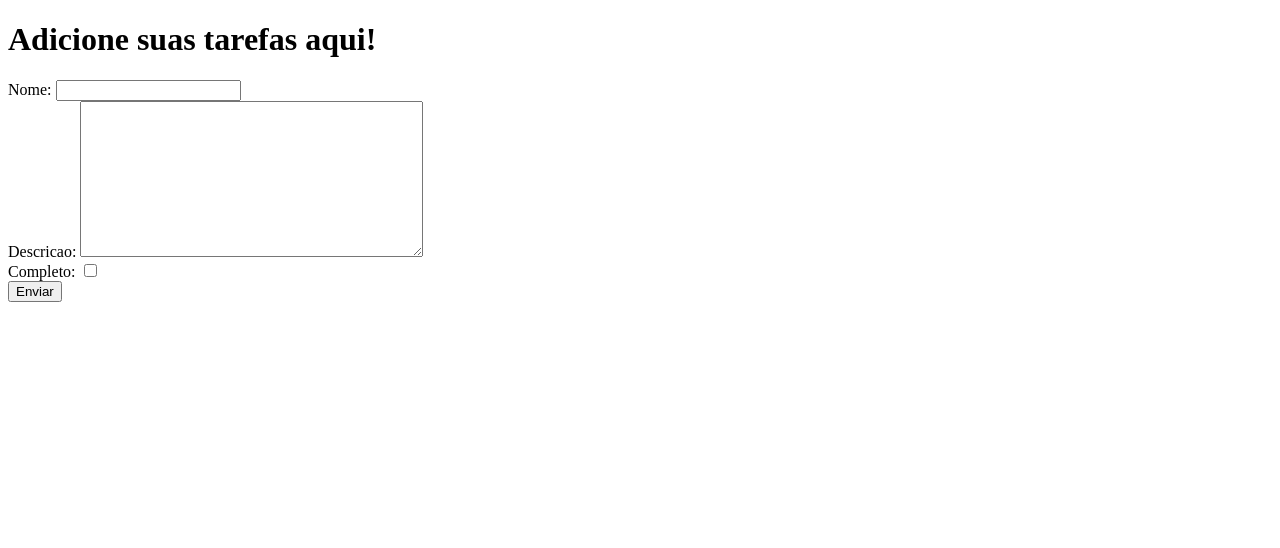
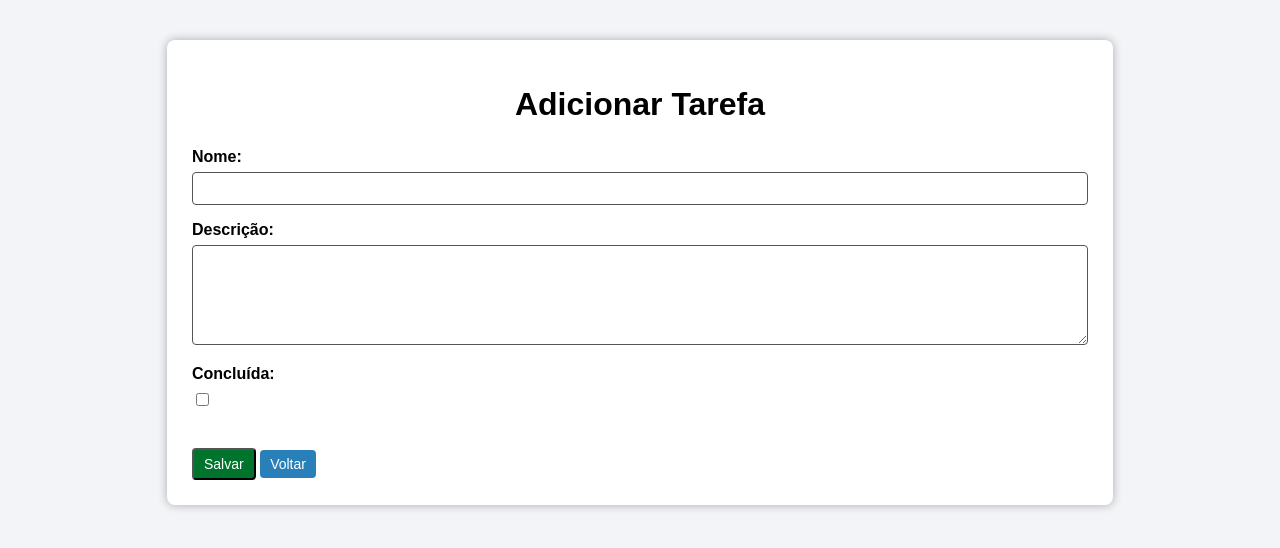
Before and after one commit to jgabriel5th/Trabalho-do-Coelho, a Django app: page /tarefas/adicionar/ in a window 1280 px wide. Shown: the top 548 px of the page. Run offline with Django 5.2, Linux system fonts and the light colour scheme.

Commit message:
Implementação do CSS

```diff
--- /dev/null
+++ b/static/css/style.css
@@ -0,0 +1,155 @@
+body {
+    font-family: Arial, Helvetica, sans-serif;
+    background-color: #f2f4f7;
+    margin: 0;
+    padding: 0;
+}
+
+.container {
+    width: 70%;
+    margin: 40px auto;
+    background-color: #ffffff;
+    padding: 25px;
+    border-radius: 8px;
+    box-shadow: 0 0 10px rgba(0,0,0,0.1);
+}
+
+h1 {
+    text-align: center;
+    margin-bottom: 25px;
+}
+
+form p {
+    margin-bottom: 15px;
+}
+
+label {
+    font-weight: bold;
+}
+
+input[type="text"],
+textarea {
+    width: 100%;
+    padding: 8px;
+    margin-top: 6px;
+    border-radius: 4px;
+    border: 1px solid #ccc;
+    box-sizing: border-box;
+}
+
+textarea {
+    height: 100px;
+    resize: vertical;
+}
+
+input[type="checkbox"] {
+    margin-top: 10px;
+}
+
+table {
+    width: 100%;
+    border-collapse: collapse;
+}
+
+thead {
+    background-color: #006326;
+    color: rgb(255, 255, 255);
+}
+
+th, td {
+    padding: 12px;
+    text-align: center;
+    border-bottom: 1px solid #000000;
+}
+
+tr:hover {
+    background-color: #ffffff1d;
+}
+
+a {
+    text-decoration: none;
+}
+
+.btn {
+    padding: 6px 10px;
+    border-radius: 4px;
+    color: white;
+    font-size: 14px;
+}
+
+.btn-editar {
+    background-color: #2980b9;
+}
+
+.btn-editar:hover {
+    background-color: #134d73;
+}
+
+.btn-remover {
+    background-color: #c0392b;
+}
+
+.btn-remover:hover {
+    background-color: #9c2f23;
+}
+
+.btn-adicionar {
+    background-color: #00742c;
+    display: inline-block;
+    margin-top: 20px;
+}
+
+.btn-adicionar:hover {
+    background-color: #016427;
+}
+
+.btn-lista {
+    background-color: rgb(2, 154, 40);
+    display: block;
+    width: fit-content;
+    margin: 0 auto;
+}
+
+body {
+    font-family: Arial, Helvetica, sans-serif;
+    background-color: #f2f4f7;
+    margin: 0;
+    padding: 0;
+}
+
+.container {
+    width: 70%;
+    margin: 40px auto;
+    background-color: #ffffff;
+    padding: 25px;
+    border-radius: 8px;
+    box-shadow: 0 0 10px rgba(0,0,0,0.3);
+}
+
+h1 {
+    text-align: center;
+    margin-bottom: 25px;
+}
+
+form p {
+    margin-bottom: 0%;
+}
+
+label {
+    font-weight: bold;
+}
+
+input[type="text"],
+textarea {
+    width: 100%;
+    padding: 8px;
+    margin-top: 6px;
+    border-radius: 4px;
+    border: 1px solid #555555;
+    box-sizing: border-box;
+}
+
+textarea {
+    height: 100px;
+    resize: vertical;
+}
--- a/templates/tarefas/adicionar.html
+++ b/templates/tarefas/adicionar.html
@@ -1,16 +1,34 @@
+{% load static %}
 <!DOCTYPE html>
 <html lang="en">
 <head>
+    <link rel="stylesheet" href="{% static 'css/style.css' %}">
     <meta charset="UTF-8">
     <meta name="viewport" content="width=device-width, initial-scale=1.0">
-    <title>Document</title>
+    <title>Lista de tarefas</title>
 </head>
 <body>
-    <h1>Adicione suas tarefas aqui!</h1>
-    <form action="" method="post">
+<div class="container">
+    <h1>Adicionar Tarefa</h1>
+
+    <form method="post">
         {% csrf_token %}
-        {{form}}
-        <input type="submit" value="Enviar">
+        <p>
+            <label>Nome:</label><br>
+            {{ form.nome }}
+        </p>
+        <p>
+            <label>Descrição:</label><br>
+            {{ form.descricao }}
+        </p>
+        <p>
+            <label>Concluída:</label><br>
+            {{ form.completo }}
+        </p>
+        <br>
+        <button class="btn btn-adicionar" type="submit">Salvar</button>
+        <a href="{% url 'tarefas:lista_tarefas' %}" class="btn btn-editar">Voltar</a>
     </form>
+</div>
 </body>
 </html>
--- a/templates/tarefas/home.html
+++ b/templates/tarefas/home.html
@@ -1,6 +1,8 @@
+{% load static %}
 <!DOCTYPE html>
 <html lang="en">
 <head>
+    <link rel="stylesheet" href="{% static 'css/style.css' %}">
     <meta charset="UTF-8">
     <meta name="viewport" content="width=device-width, initial-scale=1.0">
     <title>Lista de tarefas</title>
@@ -8,6 +10,6 @@
 <body>
     <h1>Bem vindo ao site!</h1>
 
-    <p><a href="{% url 'tarefas:lista_tarefas' %}">➡ Ver lista de tarefas</a></p>
+    <p><a href="{% url 'tarefas:lista_tarefas' %}" class="btn btn-lista"> Ver lista de tarefas</a></p>
 </body>
 </html>
```
Also changed, not shown: prova_coelho/settings.py (+7 -1 lines), templates/tarefas/editar.html (+27 -5 lines), templates/tarefas/lista_tarefas.html (+5 -3 lines), db.sqlite3, 1 other file.
